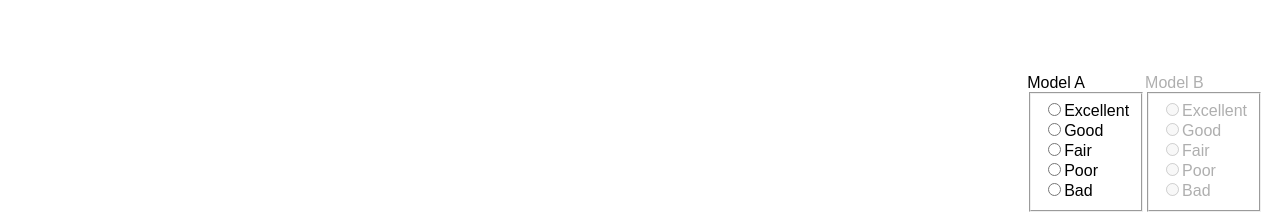
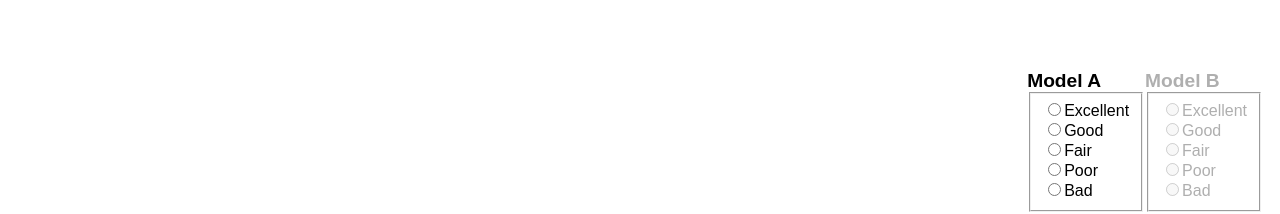
Before and after one commit to PaulErpen/eval-viewer, a React (Vite) app: page / in a window 1280 px wide. Shown: the part 490-704 px from the top of the page. Built offline with nearby package versions, Linux system fonts and the light colour scheme; no server answers.

Commit message:
Increase model header size

```diff
--- a/src/components/iqa-select/iqa-select.scss
+++ b/src/components/iqa-select/iqa-select.scss
@@ -1,4 +1,9 @@
 .iqa-select {
+    .iqa-select-title {
+        font-weight: bold;
+        font-size: larger;
+    }
+
     &.disabled {
         color: rgb(175, 175, 175);
     }
```
